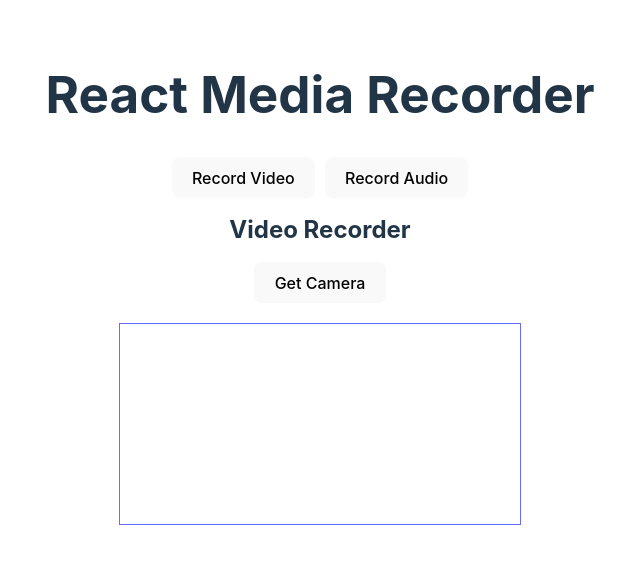
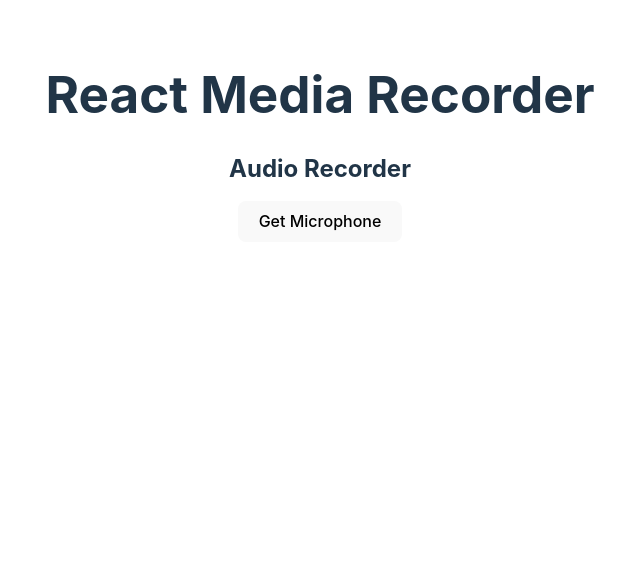
Before and after one commit to cosminc98/speech-classification, a React (Vite) app in the folder website/: page / in a window 1280 px wide. Shown: the top 564 px of the page, without its empty margins (320-960 px from the left). Built offline with nearby package versions, Linux system fonts and the light colour scheme.

Commit message:
Remove unused video recorder

```diff
--- a/website/src/App.jsx
+++ b/website/src/App.jsx
@@ -1,6 +1,5 @@
 import "./App.css";
 import { useState } from "react";
-import VideoRecorder from "../src/VideoRecorder";
 import AudioRecorder from "../src/AudioRecorder";
 
 const App = () => {
@@ -15,12 +14,8 @@ const App = () => {
 	return (
 		<div>
 			<h1>React Media Recorder</h1>
-			<div className="button-flex">
-				<button onClick={toggleRecordOption("video")}>Record Video</button>
-				<button onClick={toggleRecordOption("audio")}>Record Audio</button>
-			</div>
 			<div>
-				{recordOption === "video" ? <VideoRecorder /> : <AudioRecorder />}
+				<AudioRecorder />
 			</div>
 		</div>
 	);
--- a/website/src/VideoRecorder.jsx
+++ /dev/null
@@ -1,135 +0,0 @@
-import { useState, useRef } from "react";
-
-const mimeType = 'video/webm; codecs="opus,vp8"';
-
-const VideoRecorder = () => {
-	const [permission, setPermission] = useState(false);
-
-	const mediaRecorder = useRef(null);
-
-	const liveVideoFeed = useRef(null);
-
-	const [recordingStatus, setRecordingStatus] = useState("inactive");
-
-	const [stream, setStream] = useState(null);
-
-	const [recordedVideo, setRecordedVideo] = useState(null);
-
-	const [videoChunks, setVideoChunks] = useState([]);
-
-	const getCameraPermission = async () => {
-		setRecordedVideo(null);
-		//get video and audio permissions and then stream the result media stream to the videoSrc variable
-		if ("MediaRecorder" in window) {
-			try {
-				const videoConstraints = {
-					audio: false,
-					video: true,
-				};
-				const audioConstraints = { audio: true };
-
-				// create audio and video streams separately
-				const audioStream = await navigator.mediaDevices.getUserMedia(
-					audioConstraints
-				);
-				const videoStream = await navigator.mediaDevices.getUserMedia(
-					videoConstraints
-				);
-
-				setPermission(true);
-
-				//combine both audio and video streams
-
-				const combinedStream = new MediaStream([
-					...videoStream.getVideoTracks(),
-					...audioStream.getAudioTracks(),
-				]);
-
-				setStream(combinedStream);
-
-				//set videostream to live feed player
-				liveVideoFeed.current.srcObject = videoStream;
-			} catch (err) {
-				alert(err.message);
-			}
-		} else {
-			alert("The MediaRecorder API is not supported in your browser.");
-		}
-	};
-
-	const startRecording = async () => {
-		setRecordingStatus("recording");
-
-		const media = new MediaRecorder(stream, { mimeType });
-
-		mediaRecorder.current = media;
-
-		mediaRecorder.current.start();
-
-		let localVideoChunks = [];
-
-		mediaRecorder.current.ondataavailable = (event) => {
-			if (typeof event.data === "undefined") return;
-			if (event.data.size === 0) return;
-			localVideoChunks.push(event.data);
-		};
-
-		setVideoChunks(localVideoChunks);
-	};
-
-	const stopRecording = () => {
-		setPermission(false);
-		setRecordingStatus("inactive");
-		mediaRecorder.current.stop();
-
-		mediaRecorder.current.onstop = () => {
-			const videoBlob = new Blob(videoChunks, { type: mimeType });
-			const videoUrl = URL.createObjectURL(videoBlob);
-
-			setRecordedVideo(videoUrl);
-
-			setVideoChunks([]);
-		};
-	};
-
-	return (
-		<div>
-			<h2>Video Recorder</h2>
-			<main>
-				<div className="video-controls">
-					{!permission ? (
-						<button onClick={getCameraPermission} type="button">
-							Get Camera
-						</button>
-					) : null}
-					{permission && recordingStatus === "inactive" ? (
-						<button onClick={startRecording} type="button">
-							Start Recording
-						</button>
-					) : null}
-					{recordingStatus === "recording" ? (
-						<button onClick={stopRecording} type="button">
-							Stop Recording
-						</button>
-					) : null}
-				</div>
-			</main>
-
-			<div className="video-player">
-				{!recordedVideo ? (
-					<video ref={liveVideoFeed} autoPlay className="live-player"></video>
-				) : null}
-				{recordedVideo ? (
-					<div className="recorded-player">
-						<video className="recorded" src={recordedVideo} controls></video>
-						<a download href={recordedVideo}>
-							Download Recording
-						</a>
-					</div>
-				) : null}
-			</div>
-		</div>
-	);
-};
-
-export default VideoRecorder;
--- a/website/src/index.css
+++ b/website/src/index.css
@@ -63,28 +63,14 @@ button:focus-visible {
 	gap: 10px;
 }
 
-.audio-controls,
-.video-controls {
+.audio-controls {
 	margin-bottom: 20px;
 }
 
-.audio-player,
-.video-player,
-.recorded-player {
+.audio-player {
 	display: flex;
 	flex-direction: column;
 	align-items: center;
-}
-
-.live-player {
-	height: 200px;
-	width: 400px;
-	border: 1px solid #646cff;
-	margin-bottom: 30px;
-}
-.recorded-player video {
-	height: 400px;
-	width: 800px;
 }
 
 @media (prefers-color-scheme: light) {
```
Also changed, not shown: website/src/ScreenRecorder.jsx (deleted, +0 -12 lines).
